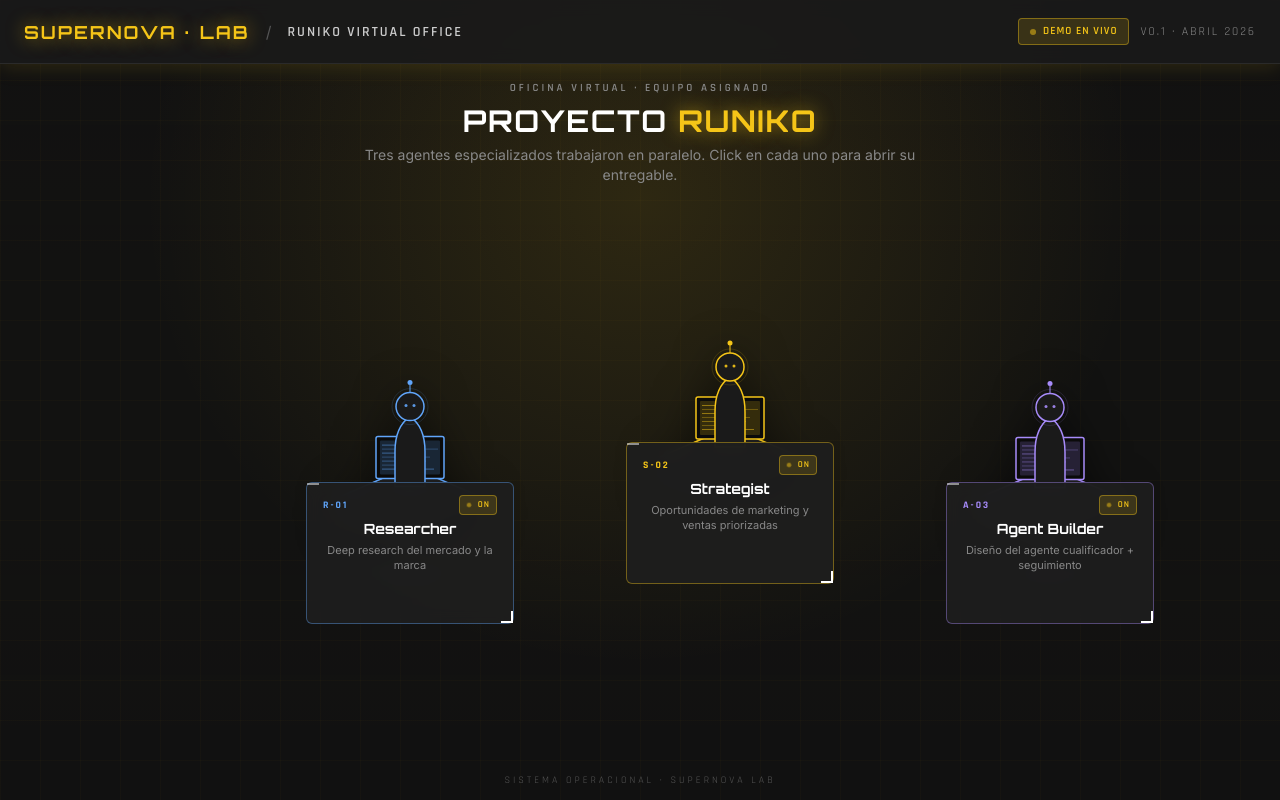
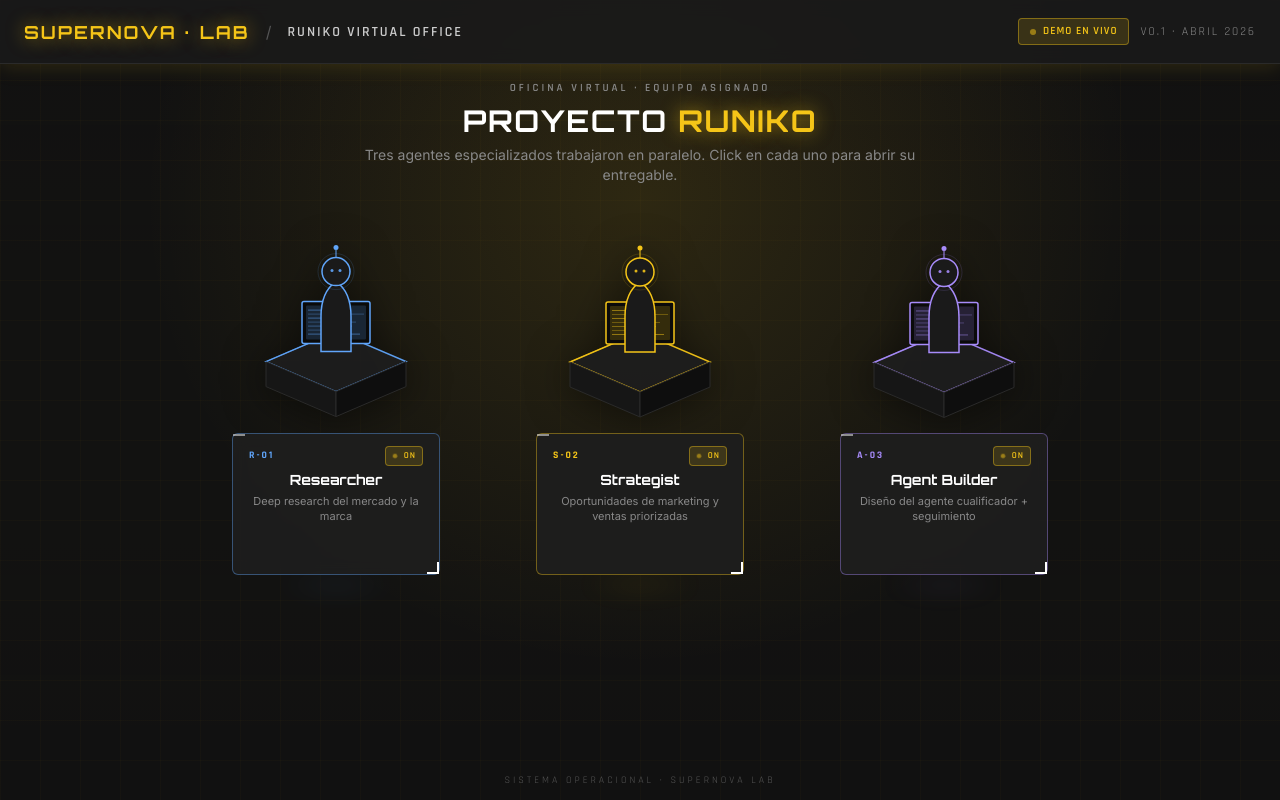
Before and after one commit to sonysarkis/runiko, a Next.js app: page / in a window 1280 px wide. Built offline with nearby package versions, Linux system fonts and the light colour scheme.

Commit message:
fix(layout): use flex layout for true horizontal centering of agents row

```diff
--- a/components/Character.tsx
+++ b/components/Character.tsx
@@ -18,12 +18,7 @@ export function Character({ agent, onSelect, delay = 0 }: Props) {
       animate={{ opacity: 1, y: 0 }}
       transition={{ duration: 0.6, delay, ease: [0.4, 0, 0.2, 1] }}
       onClick={onSelect}
-      className="absolute group cursor-pointer focus:outline-none"
-      style={{
-        left: `${agent.position.x}%`,
-        top: `${agent.position.y}%`,
-        transform: "translate(-50%, -50%)",
-      }}
+      className="relative group cursor-pointer focus:outline-none flex flex-col items-center"
       aria-label={`Abrir entregable de ${agent.role}`}
     >
       {/* Floor shadow */}
@@ -55,7 +50,7 @@ export function Character({ agent, onSelect, delay = 0 }: Props) {
 
       {/* Label card */}
       <motion.div
-        className="absolute left-1/2 -translate-x-1/2 -bottom-16 w-52 bg-bg-card/95 backdrop-blur border rounded-md px-4 py-3 corner-accents card-stripe"
+        className="mt-2 w-52 bg-bg-card/95 backdrop-blur border rounded-md px-4 py-3 corner-accents card-stripe"
         style={{ borderColor: `${accent}66` }}
         initial={{ opacity: 0 }}
         animate={{ opacity: 1 }}
--- a/components/OfficeScene.tsx
+++ b/components/OfficeScene.tsx
@@ -40,8 +40,8 @@ export function OfficeScene({ contents }: Props) {
         </p>
       </div>
 
-      {/* Office "stage" — relative positioning canvas */}
-      <div className="absolute inset-0 z-10">
+      {/* Office "stage" — flex layout guarantees true horizontal centering */}
+      <div className="absolute inset-x-0 top-0 bottom-0 z-10 flex items-center justify-center gap-8 md:gap-16 lg:gap-24 px-8">
         {AGENTS.map((agent, i) => (
           <Character
             key={agent.id}
--- a/lib/agents.ts
+++ b/lib/agents.ts
@@ -18,7 +18,7 @@ export const AGENTS: AgentMeta[] = [
     role: "Researcher",
     tagline: "Deep research del mercado y la marca",
     fileName: "research.md",
-    position: { x: 25, y: 45 },
+    position: { x: 17, y: 45 },
     accentColor: "#60a5fa",
     status: "active",
   },
@@ -38,7 +38,7 @@ export const AGENTS: AgentMeta[] = [
     role: "Agent Builder",
     tagline: "Diseño del agente cualificador + seguimiento",
     fileName: "agent-design.md",
-    position: { x: 75, y: 45 },
+    position: { x: 83, y: 45 },
     accentColor: "#a78bfa",
     status: "active",
   },
```
